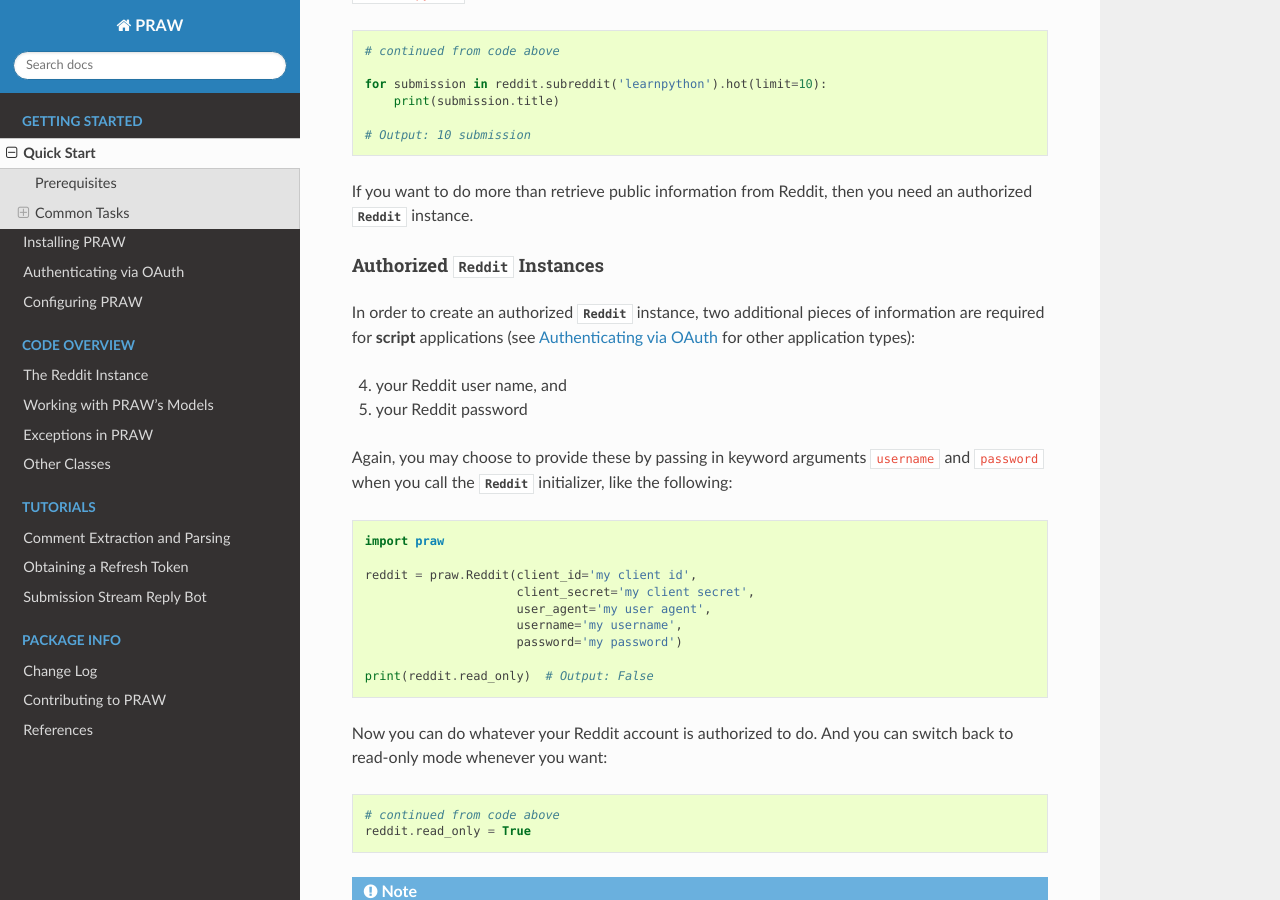
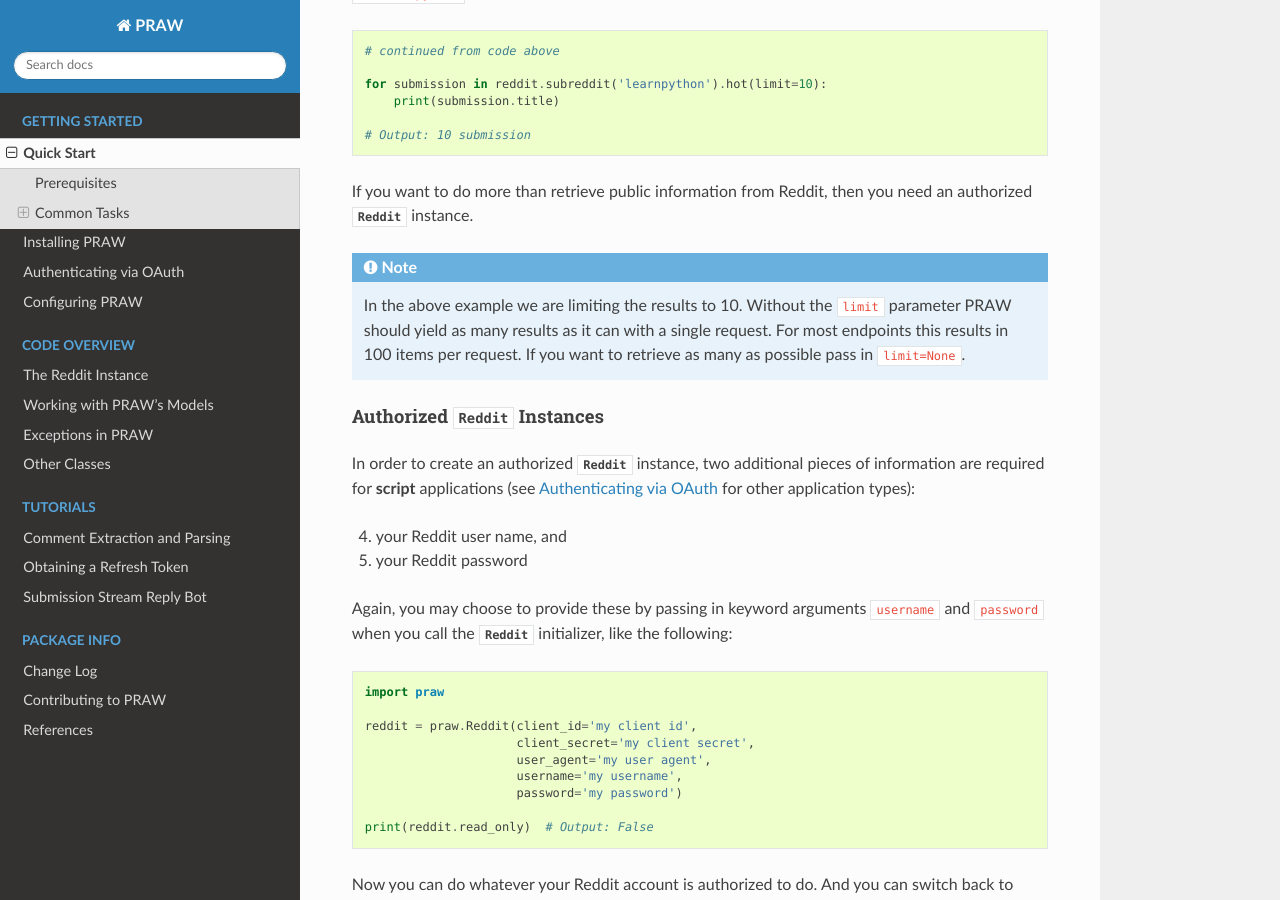
Before and after one commit to praw-dev/praw, a Sphinx documentation site: the page built from docs/getting_started/quick_start.rst, in a window 1280 px wide and 900 px high, scrolled down 1558 px. Built offline with Sphinx 7.4.7 and the Read the Docs theme 2.0.0, drawn with Linux system fonts in a browser that asks for light colours; the version number could not be read and is left out.

Commit message:
Add information about limit parameter to the quick start document

```diff
--- a/docs/getting_started/quick_start.rst
+++ b/docs/getting_started/quick_start.rst
@@ -103,6 +103,12 @@ submissions from ``/r/learnpython``:
 
 If you want to do more than retrieve public information from Reddit, then you
 need an authorized :class:`.Reddit` instance.
+
+.. note:: In the above example we are limiting the results to 10. Without the
+          ``limit`` parameter PRAW should yield as many results as it can with
+          a single request. For most endpoints this results in 100 items per
+          request. If you want to retrieve as many as possible pass in
+          ``limit=None``.
 
 .. _authorized:
 
```
